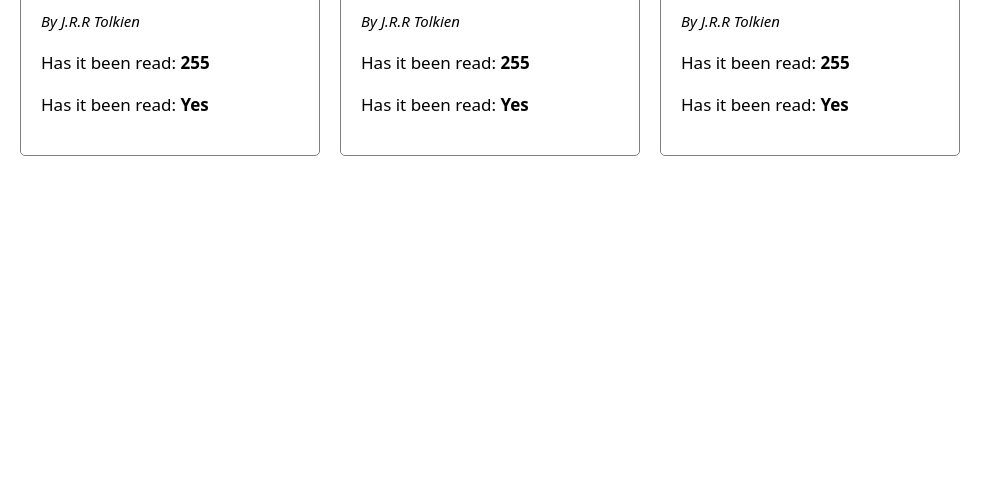
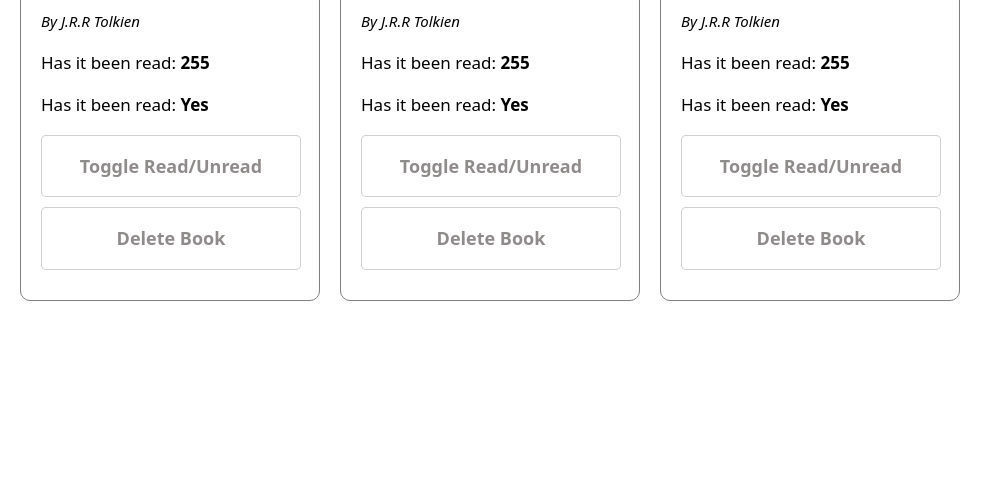
Before and after one commit to hunterjmk/library, a plain HTML site: page index.html in a window 1280 px wide. Shown: the part 313-800 px from the top of the page, without its empty margins (0-1003 px from the left). Drawn offline with Linux system fonts and the light colour scheme.

Commit message:
Add styled remove and toggle buttons to the cards

```diff
--- a/CSS/styles.css
+++ b/CSS/styles.css
@@ -97,7 +97,7 @@ dialog > h2 {
 .card {
     width: 300px;
     border: 1px solid grey;
-    border-radius: 5px;
+    border-radius: 10px;
     padding: 2rem;
     font-size: 1.5rem;
 }
@@ -119,3 +119,20 @@ dialog > h2 {
     font-weight: 350;
     font-size: 1.7rem;
 }
+
+.card-btn {
+    width: 260px;
+    padding: 2rem 0;
+    font-size: 1.8rem;
+    font-weight: 600;
+    margin-bottom: 1rem;
+    border-radius: 5px;
+    border: 1px solid rgba(128, 128, 128, 0.373);
+    background: #fff;
+    color: rgb(144, 139, 139);
+    transition: color 0.2s;
+}
+
+.card-btn:hover {
+    color: black;
+}
--- a/script.js
+++ b/script.js
@@ -46,21 +46,28 @@ function createDisplay(objectBook) {
     const authorPar = document.createElement('p');
     const pagePar = document.createElement('p');
     const statusPar = document.createElement('p');
+    const removeBtn = document.createElement('button');
+    const toggleBtn = document.createElement('button');
+    const br = document.createElement('br');
 
     card.classList.add('card');
     title.classList.add('title');
     authorPar.classList.add('author');
     pagePar.classList.add('pages');
     statusPar.classList.add('status');
+    removeBtn.classList.add('card-btn');
+    toggleBtn.classList.add('card-btn');
 
     title.textContent = objectBook.title;
     authorPar.textContent = 'By ' + objectBook.author;
     pagePar.innerHTML = 'Has it been read: <strong>' + objectBook.numberOfPages + '</strong>';
-
     statusPar.innerHTML = 'Has it been read: <strong>' + objectBook.status + '</strong>';
 
+    removeBtn.textContent = 'Delete Book';
+    toggleBtn.textContent = 'Toggle Read/Unread';
 
-    card.append(title, line, authorPar, pagePar, statusPar);
+
+    card.append(title, line, authorPar, pagePar, statusPar, toggleBtn, br, removeBtn);
 
     displayContainer.appendChild(card);
 }
```
